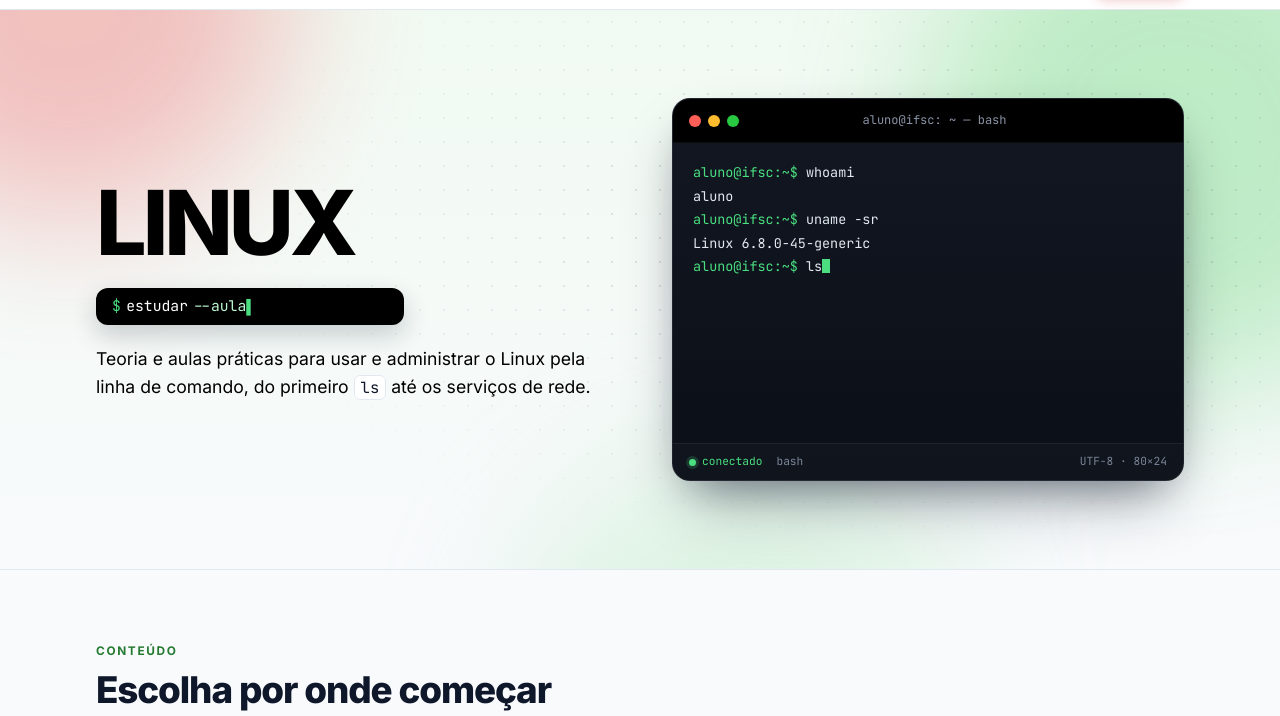
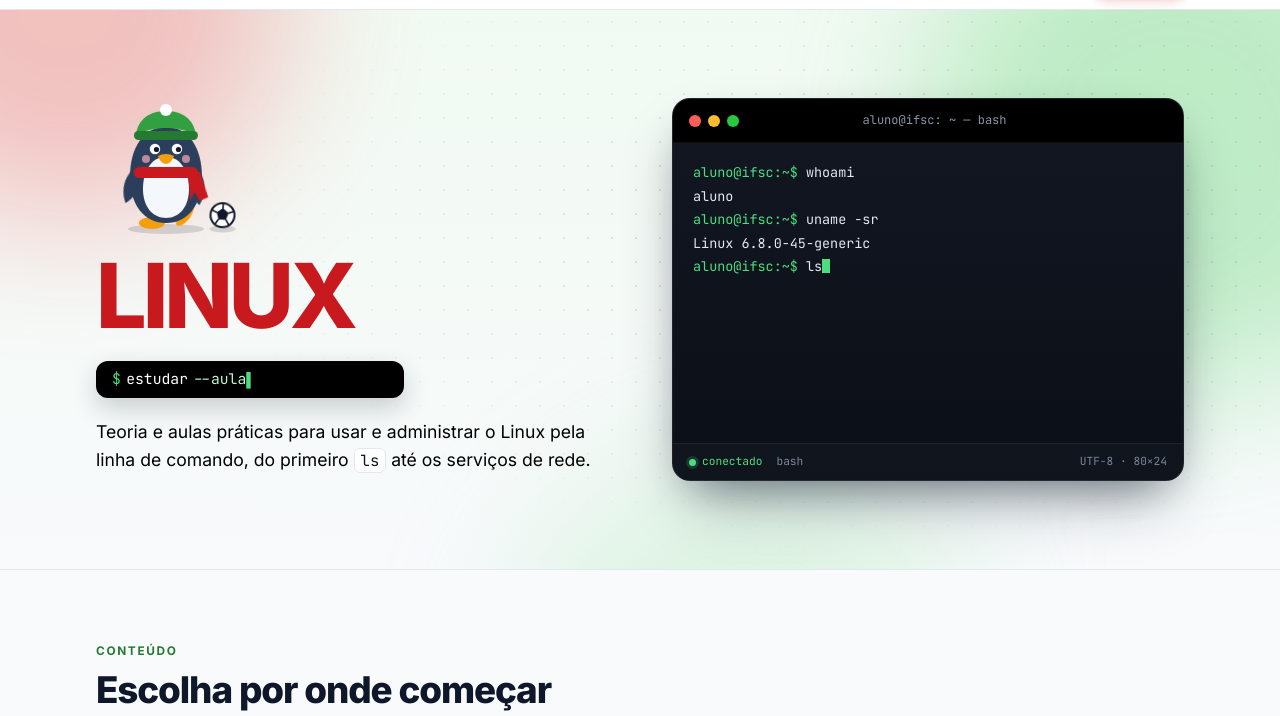
Before and after one commit to alberto-barros/alberto-barros.github.io, a plain HTML site: page Linux/index.html in a window 1280 px wide. Shown: the part 59-775 px from the top of the page. Drawn offline with Linux system fonts and the light colour scheme.

Commit message:
Linux: título em vermelho e pinguim animado chutando bola no topo
Co-Authored-By: Claude Fable 5.2 <noreply@anthropic.com>
Claude-Session: https://claude.ai/code/session_01WGbAHVPBYUYDrotx6QbzSF

```diff
--- a/Linux/index.html
+++ b/Linux/index.html
@@ -65,7 +65,27 @@ h1,h2,h3{font-family:var(--font-display);line-height:1.15;margin:0}
 .dots{position:absolute;inset:0;z-index:-1;background-image:radial-gradient(var(--h-dot) 1.1px,transparent 1.3px);background-size:24px 24px;-webkit-mask-image:radial-gradient(ellipse 75% 80% at 70% 40%,#000 20%,transparent 75%);mask-image:radial-gradient(ellipse 75% 80% at 70% 40%,#000 20%,transparent 75%)}
 .hero .wrap{position:relative;padding-block:clamp(44px,7vw,88px);display:grid;grid-template-columns:minmax(0,1fr) minmax(0,1fr);gap:clamp(28px,5vw,64px);align-items:center}
 .hero-text{display:grid;gap:20px;justify-items:start;min-width:0}
-.hero h1{font-size:clamp(3.2rem,7vw,5.6rem);font-weight:800;letter-spacing:-.045em;line-height:1;color:var(--h-ink)}
+.hero h1{font-size:clamp(3.2rem,7vw,5.6rem);font-weight:800;letter-spacing:-.045em;line-height:1;color:var(--red)}
+/* Pinguim original brincando de bola */
+.play{display:block;width:min(100%,340px);height:auto;overflow:visible;margin-bottom:-6px}
+.play .pg{transform-box:fill-box;transform-origin:50% 100%;animation:pg-hop 2.4s ease-in-out infinite}
+.play .leg{transform-box:fill-box;transform-origin:20% 10%;animation:pg-kick 2.4s ease-in-out infinite}
+.play .armL{transform-box:fill-box;transform-origin:90% 10%;animation:pg-wave 1.2s ease-in-out infinite alternate}
+.play .armR{transform-box:fill-box;transform-origin:10% 10%;animation:pg-wave 1.2s ease-in-out infinite alternate-reverse}
+.play .scarf{transform-box:fill-box;transform-origin:0 0;animation:pg-scarf 1.2s ease-in-out infinite alternate}
+.play .eye{transform-box:fill-box;transform-origin:50% 50%;animation:pg-blink 3.6s infinite}
+.play .bx{animation:ball-x 2.4s cubic-bezier(.3,.1,.5,1) infinite}
+.play .by{animation:ball-y 2.4s linear infinite}
+.play .br{transform-box:fill-box;transform-origin:50% 50%;animation:ball-r 2.4s linear infinite}
+.play .bsh{transform-box:fill-box;transform-origin:50% 50%;animation:ball-x 2.4s cubic-bezier(.3,.1,.5,1) infinite}
+@keyframes pg-hop{0%,8%{transform:translateY(0) rotate(0)}14%{transform:translateY(-7px) rotate(-5deg)}24%,100%{transform:translateY(0) rotate(0)}}
+@keyframes pg-kick{0%{transform:rotate(18deg)}10%{transform:rotate(-58deg)}22%{transform:rotate(0)}88%{transform:rotate(0)}100%{transform:rotate(18deg)}}
+@keyframes pg-wave{from{transform:rotate(-10deg)}to{transform:rotate(22deg)}}
+@keyframes pg-scarf{from{transform:rotate(-6deg)}to{transform:rotate(10deg)}}
+@keyframes pg-blink{0%,46%,50%,100%{transform:scaleY(1)}48%{transform:scaleY(.1)}}
+@keyframes ball-x{0%,8%{transform:translateX(0)}52%{transform:translateX(190px)}100%{transform:translateX(0)}}
+@keyframes ball-y{0%,8%{transform:translateY(0);animation-timing-function:ease-out}22%{transform:translateY(-46px);animation-timing-function:ease-in}36%{transform:translateY(0);animation-timing-function:ease-out}44%{transform:translateY(-18px);animation-timing-function:ease-in}52%{transform:translateY(0)}100%{transform:translateY(0)}}
+@keyframes ball-r{0%,8%{transform:rotate(0)}52%{transform:rotate(540deg)}100%{transform:rotate(0)}}
 .typebar{display:inline-flex;align-items:center;gap:.6ch;max-width:100%;height:2.5em;padding:0 16px;border-radius:12px;background:#000;color:#fff;font-family:var(--font-mono);font-size:.92rem;box-shadow:0 10px 26px rgba(15,23,42,.2);white-space:nowrap;overflow:hidden}
 .typebar .pr{color:#4ADE80}
 .typebar .type{color:#BBF7D0;min-width:22ch}
@@ -189,6 +209,32 @@ footer .fb svg{height:26px;width:auto}
   <div class="dots" aria-hidden="true"></div>
   <div class="wrap">
     <div class="hero-text">
+      <svg class="play" viewBox="0 0 340 132" role="img" aria-label="Pinguim de cachecol e gorro chutando uma bola">
+        <ellipse cx="70" cy="124" rx="38" ry="5" fill="rgba(15,23,42,.14)"/>
+        <ellipse class="bsh" cx="126" cy="124" rx="13" ry="3.5" fill="rgba(15,23,42,.14)"/>
+        <g class="pg">
+          <path class="armL" d="M40 62c-12 6-18 20-15 34 9-4 17-12 20-22z" fill="#2B3F5C"/>
+          <path class="armR" d="M100 62c12 6 18 20 15 34-9-4-17-12-20-22z" fill="#2B3F5C"/>
+          <ellipse cx="56" cy="118" rx="13" ry="6" fill="#F59E0B"/>
+          <g class="leg"><ellipse cx="88" cy="118" rx="13" ry="6" fill="#F59E0B"/></g>
+          <path d="M70 22c22 0 36 20 36 50 0 28-14 46-36 46S34 100 34 72c0-30 14-50 36-50z" fill="#2B3F5C"/>
+          <path d="M70 52c14 0 23 13 23 32 0 17-9 29-23 29s-23-12-23-29c0-19 9-32 23-32z" fill="#F4F7FB"/>
+          <g class="eye"><circle cx="59" cy="44" r="5.2" fill="#fff"/><circle cx="60.5" cy="44.5" r="2.6" fill="#0F172A"/></g>
+          <g class="eye"><circle cx="81" cy="44" r="5.2" fill="#fff"/><circle cx="82.5" cy="44.5" r="2.6" fill="#0F172A"/></g>
+          <circle cx="50" cy="54" r="4" fill="#F9A8B8" opacity=".7"/><circle cx="90" cy="54" r="4" fill="#F9A8B8" opacity=".7"/>
+          <path d="M62 51q8-4 16 0-3 8-8 8t-8-8z" fill="#F59E0B"/>
+          <path d="M40 30c2-16 14-24 30-24s28 8 30 24c-10-5-20-7-30-7s-20 2-30 7z" fill="#32A041"/>
+          <rect x="38" y="26" width="64" height="9" rx="4.5" fill="#247A30"/>
+          <circle cx="70" cy="5" r="6" fill="#fff"/>
+          <rect x="38" y="62" width="64" height="11" rx="5.5" fill="#C8191E"/>
+          <path class="scarf" d="M92 68h12l6 26-9 3-4-10-5 9z" fill="#C8191E"/>
+        </g>
+        <g class="bx"><g class="by"><g class="br">
+          <circle cx="126" cy="112" r="12" fill="#fff" stroke="#0F172A" stroke-width="2"/>
+          <path d="M126 105l6 4.4-2.3 7h-7.4l-2.3-7z" fill="#0F172A"/>
+          <path d="M126 100v5M132 109.4l5-2M129.700 116.400l3 4.600M122.300 116.400l-3 4.600M120 109.400l-5-2" stroke="#0F172A" stroke-width="1.6" stroke-linecap="round" fill="none"/>
+        </g></g></g>
+      </svg>
       <h1>LINUX</h1>
       <div class="typebar" aria-hidden="true"><span class="pr">$</span><span>estudar</span><span class="type" id="type"></span></div>
       <p>Teoria e aulas práticas para usar e administrar o Linux pela linha de comando, do primeiro <code>ls</code> até os serviços de rede.</p>
```
